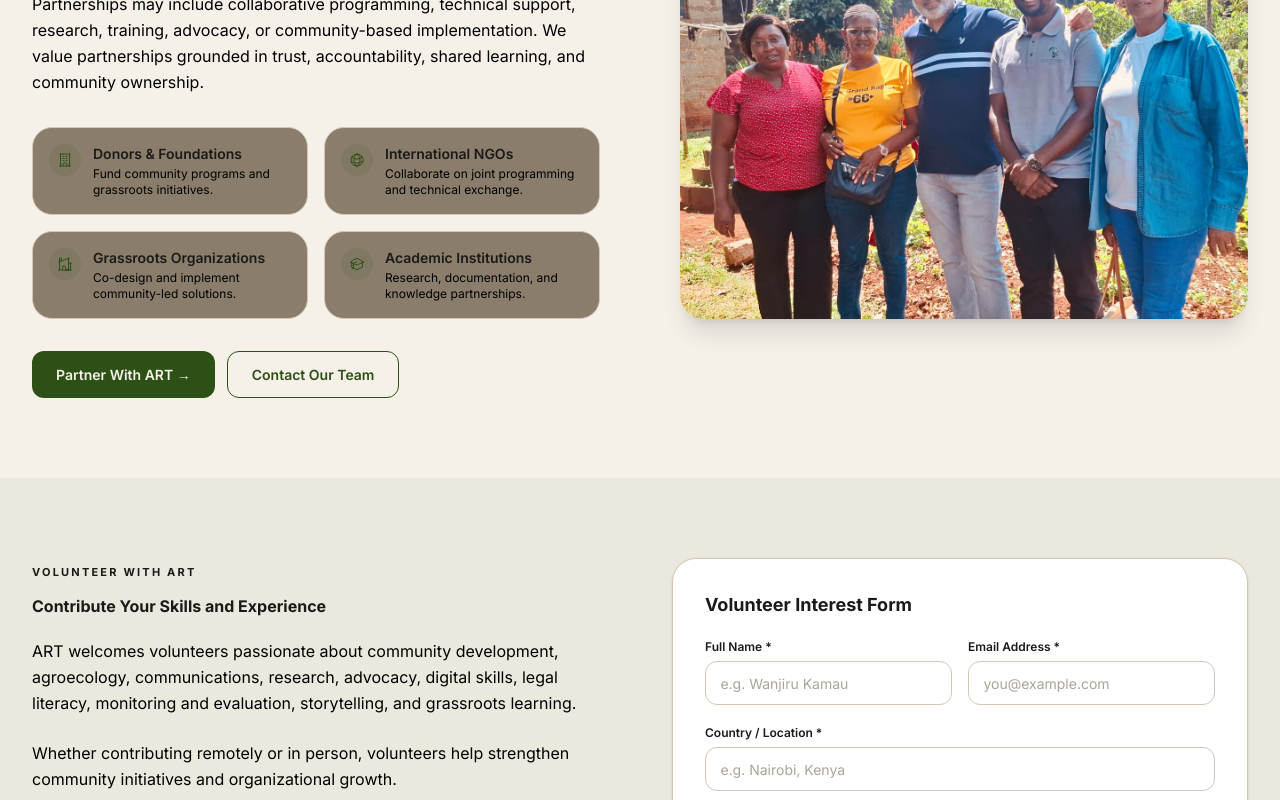
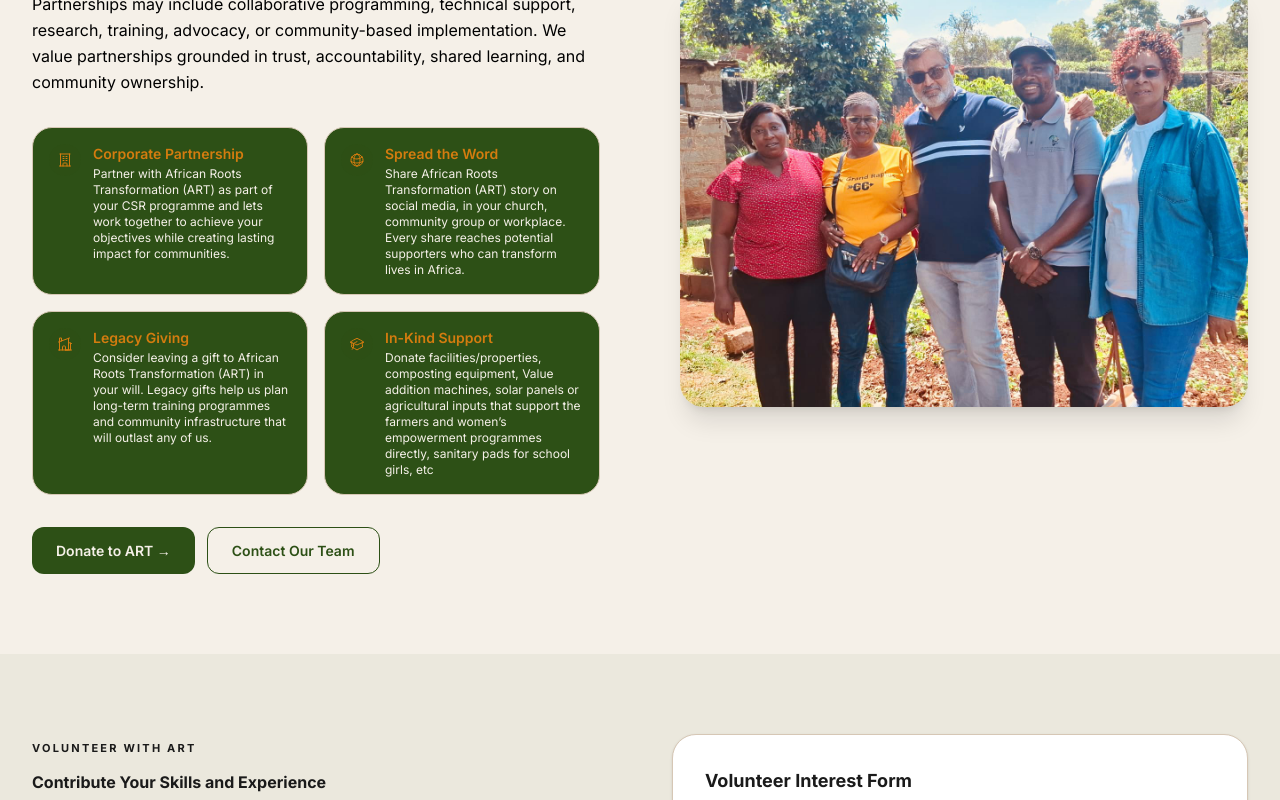
Before and after one commit to Maneno-Michael/ART, a Next.js app: page /get-involved in a window 1280 px wide. Shown: the part 940-1740 px from the top of the page. Built offline with nearby package versions, Linux system fonts and the light colour scheme; no server answers.

Commit message:
updated changes

```diff
--- a/src/app/components/ActiveProjectsSection.tsx
+++ b/src/app/components/ActiveProjectsSection.tsx
@@ -13,9 +13,9 @@ const projects = [
   image: "/assets/images/macha.jpg",
   imageAlt: 'Machakos Resilience Hub — community and field activity in Machakos County, Kenya',
   tags: ["Women\'s Rights", 'Food Security', 'Advocacy'],
-  stats: [
-  { value: '200+', label: 'Farmers Engaged' },
-  { value: '3', label: 'Learning Sites' }]
+  // stats: [
+  // { value: '200+', label: 'Farmers Engaged' },
+  // { value: '3', label: 'Learning Sites' }]
 
 },
 {
@@ -25,9 +25,9 @@ const projects = [
   image: "/assets/images/nairobi.jpg",
   imageAlt: 'Utawala Urban Farm — women-led urban agroecological farming in Nairobi, soil restoration and indigenous crops',
   tags: ['Urban Farming', 'Women-Led', 'Agroecology'],
-  stats: [
-  { value: '50+', label: 'Women Trained' },
-  { value: '2', label: 'Demo Plots' }]
+  // stats: [
+  // { value: '50+', label: 'Women Trained' },
+  // { value: '2', label: 'Demo Plots' }]
 
 }];
 
@@ -104,14 +104,14 @@ export default function ActiveProjectsSection() {
                 <p className="text-muted-foreground text-sm leading-relaxed mb-5">{project?.description}</p>
 
                 {/* Stats */}
-                <div className="grid grid-cols-2 gap-4 pt-4 border-t border-border">
+                {/* <div className="grid grid-cols-2 gap-4 pt-4 border-t border-border">
                   {project?.stats?.map((stat) =>
                 <div key={stat?.label} className="text-center">
                       <div className="font-display font-bold text-2xl text-primary">{stat?.value}</div>
                       <div className="text-xs text-muted-foreground">{stat?.label}</div>
                     </div>
                 )}
-                </div>
+                </div> */}
               </div>
             </div>
           )}
--- a/src/app/components/ProgramsSection.tsx
+++ b/src/app/components/ProgramsSection.tsx
@@ -76,7 +76,7 @@ export default function ProgramsSection() {
       <div className="max-w-7xl mx-auto px-4 sm:px-6">
         {/* Header */}
         <div className={`mb-14 transition-all duration-700 ${visible ? 'opacity-100 translate-y-0' : 'opacity-0 translate-y-6'}`}>
-          <span className="section-label text-accent mb-3 block">What We Do</span>
+          <span className="section-label text-accent mb-3 block">What We Do | Our Programs</span>
           <h2
             id="programs-heading"
             className="font-display text-3xl sm:text-4xl md:text-5xl text-foreground mb-4 max-w-2xl">
@@ -109,7 +109,7 @@ export default function ProgramsSection() {
           </div>
         </div>
 
-        <div className={`mt-10 text-center transition-all duration-700 delay-500 ${visible ? 'opacity-100' : 'opacity-0'}`}>
+        {/* <div className={`mt-10 text-center transition-all duration-700 delay-500 ${visible ? 'opacity-100' : 'opacity-0'}`}>
           <Link
             href="/programs-overview"
             className="btn-shimmer inline-flex items-center gap-2 border-2 border-primary text-primary px-8 py-3.5 rounded-full font-semibold hover:bg-primary hover:text-primary-foreground transition-all focus-ring">
@@ -119,7 +119,7 @@ export default function ProgramsSection() {
               <path strokeLinecap="round" strokeLinejoin="round" strokeWidth={2} d="M17 8l4 4m0 0l-4 4m4-4H3" />
             </svg>
           </Link>
-        </div>
+        </div> */}
       </div>
     </section>);
 
--- a/src/app/donate/components/DonationForm.tsx
+++ b/src/app/donate/components/DonationForm.tsx
@@ -6,13 +6,16 @@ import Icon from '@/components/ui/AppIcon';
 type DonationType = 'one-time' | 'monthly';
 type PaymentMethod = 'mpesa' | 'card' | 'paypal' | 'bank';
 
-const presetAmounts = [30, 100, 150, 250];
+const presetAmounts = [30, 50, 100, 300, 500, 1000, 5000];
 
 const donationImpact: Record<number, string> = {
-  30: 'Provides indigenous seeds and basic farming tools for one farmer.',
-  100: 'Supports community dialogue and advocacy activities focused on women\'s land rights and food security.',
-  150: 'Supports youth agroecology mentorship initiatives for climate resilience and community learning.',
-  250: 'Supports demonstration plots and community learning activities at a resilience site.',
+  30: 'Provides indigenous seeds and basic farming tools for one smallholder farmer.',
+  50: 'Training materials and composting supplies for 2 smallholder farmers',
+  100: 'Supports one community dialogue and advocacy activities focused on womens land rights and food sovereignty reaching 20+ women',
+  300: 'Funds one youth Agroecology mentorship initiative for climate resilience and community learning reaching 30+ youths. ',
+  500: 'Sponsors a full  establishment of a school demo farm where students can practically learn agroecological practices',
+  1000: 'Establishes a community Resilience Centre serving 50+ farming households',
+  5000: 'Funds a full ART programme year:eg, ART Green Schools, Voices from the Roots, My food, my power campaign, Her Land; Her Power.',
 };
 
 const paymentMethods: { id: PaymentMethod; label: string; icon: string; description: string }[] = [
--- a/src/app/get-involved/components/PartnerWithUs.tsx
+++ b/src/app/get-involved/components/PartnerWithUs.tsx
@@ -5,10 +5,10 @@ import AppImage from '@/components/ui/AppImage';
 import Icon from '@/components/ui/AppIcon';
 
 const partnerTypes = [
-  { icon: 'BuildingOfficeIcon', label: 'Donors & Foundations', desc: 'Fund community programs and grassroots initiatives.' },
-  { icon: 'GlobeAltIcon', label: 'International NGOs', desc: 'Collaborate on joint programming and technical exchange.' },
-  { icon: 'HomeModernIcon', label: 'Grassroots Organizations', desc: 'Co-design and implement community-led solutions.' },
-  { icon: 'AcademicCapIcon', label: 'Academic Institutions', desc: 'Research, documentation, and knowledge partnerships.' },
+  { icon: 'BuildingOfficeIcon', label: 'Corporate Partnership', desc: 'Partner with African Roots Transformation (ART) as part of your CSR programme and lets work together to achieve your objectives while creating lasting impact for communities.' },
+  { icon: 'GlobeAltIcon', label: 'Spread the Word', desc: 'Share African Roots Transformation (ART) story on social media, in your church, community group or workplace. Every share reaches potential supporters who can transform lives in Africa.' },
+  { icon: 'HomeModernIcon', label: 'Legacy Giving', desc: 'Consider leaving a gift to African Roots Transformation (ART) in your will. Legacy gifts help us plan long-term training programmes and community infrastructure that will outlast any of us.' },
+  { icon: 'AcademicCapIcon', label: 'In-Kind Support', desc: 'Donate facilities/properties, composting equipment, Value addition machines, solar panels or agricultural inputs that support the farmers and women’s empowerment programmes directly, sanitary pads for school girls, etc' },
 ];
 
 export default function PartnerWithUs() {
@@ -52,21 +52,21 @@ export default function PartnerWithUs() {
 
             <div className="grid grid-cols-1 sm:grid-cols-2 gap-4 mb-8">
               {partnerTypes.map((type) => (
-                <div key={type.label} className="flex items-start gap-3 p-4 bg-muted rounded-xl border border-border">
+                <div key={type.label} className="flex items-start gap-3 p-4 bg-primary rounded-xl border border-border">
                   <div className="w-8 h-8 rounded-lg bg-primary/10 flex items-center justify-center shrink-0">
-                    <Icon name={type.icon as Parameters<typeof Icon>[0]['name']} size={16} className="text-primary" />
+                    <Icon name={type.icon as Parameters<typeof Icon>[0]['name']} size={16} className="text-accent" />
                   </div>
                   <div>
-                    <p className="text-sm font-semibold text-foreground">{type.label}</p>
-                    <p className="text-xs text-muted-foreground mt-0.5">{type.desc}</p>
+                    <p className="text-sm font-semibold text-accent">{type.label}</p>
+                    <p className="text-xs text-primary-foreground mt-0.5">{type.desc}</p>
                   </div>
                 </div>
               ))}
             </div>
 
             <div className="flex flex-col sm:flex-row gap-3">
-              <a href="mailto:info@africanrootstransformation.org" className="btn-primary">
-                Partner With ART →
+              <a href="/donate" className="btn-primary">
+                Donate to ART →
               </a>
               <a href="#" className="btn-secondary">
                 Contact Our Team
--- a/src/app/programs-overview/page.tsx
+++ b/src/app/programs-overview/page.tsx
@@ -15,7 +15,7 @@ export default function ProgramsOverviewPage() {
       <main>
         <ProgramsHero />
         <ProgramsGrid />
-        <ProgramsApproach />
+        {/* <ProgramsApproach /> */}
         <ProgramsCTA />
       </main>
       <Footer />
```
Also changed, not shown: src/components/Footer.tsx (+10 -8 lines).
